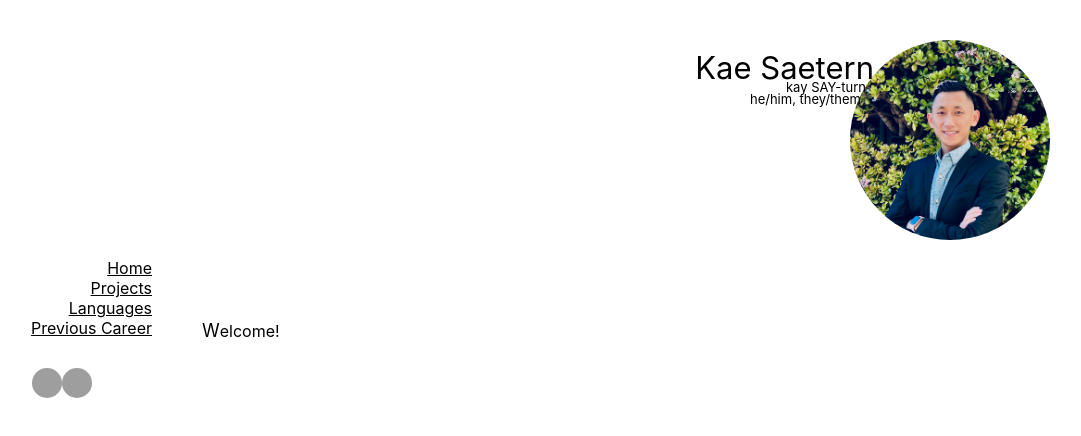
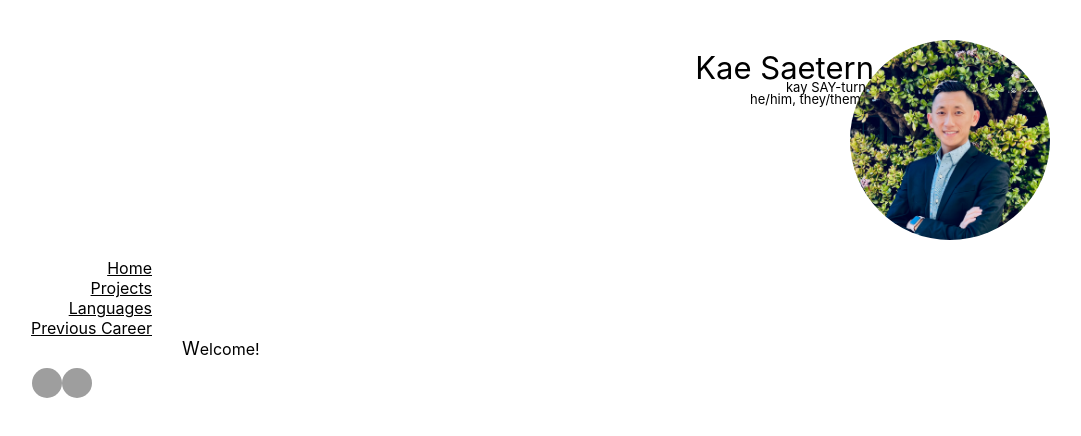
Before and after one commit to kaesae/Portfolio, a React (Create React App) app: page /previous-career in a window 1280 px wide. Shown: the top 436 px of the page, without its empty margins (166-1247 px from the left). Built offline with nearby package versions, Linux system fonts and the light colour scheme; grey boxes are pictures that could not be loaded.

Commit message:
aboutme changed to previous career, deployment successful

```diff
--- a/src/App.js
+++ b/src/App.js
@@ -1,5 +1,5 @@
 // Import Components and Files
-import AboutMe from "./Components/AboutMe/AboutMe";
+import PreviousCareer from "./Components/PreviousCareer/PreviousCareer";
 import Languages from "./Components/Languages/Languages";
 import Projects from "./Components/Projects";
 import Footer from "./Components/Footer/Footer";
@@ -29,7 +29,7 @@ function App() {
         <div className="routes">
           <Routes>
             <Route path="/" element={<Home />} />
-            <Route path="/previous-career" element={<AboutMe />} />
+            <Route path="/previous-career" element={<PreviousCareer />} />
             <Route path="/projects" element={<Projects />} />
             <Route path="/languages" element={<Languages />} />
           </Routes>
--- a/src/Components/AboutMe/AboutMe.js
+++ /dev/null
@@ -1,16 +0,0 @@
-import './AboutMe.css';
-
-
-const AboutMe = () => {
-    return (
-      <div className="aboutMeComponent">
-        <body className='aboutMeBody'><span className="first-letter">W</span>elcome!
-        <br />
-        <br />
-
-        </body>
-      </div>
-    );
-  };
-
-  export default AboutMe;
--- /dev/null
+++ b/src/Components/PreviousCareer/PreviousCareer.js
@@ -0,0 +1,16 @@
+import './PreviousCareer.css';
+
+
+const PreviousCareer = () => {
+    return (
+      <div className="previousCareerComponent">
+        <body className='previousCareer'><span className="first-letter">W</span>elcome!
+        <br />
+        <br />
+
+        </body>
+      </div>
+    );
+  };
+
+  export default PreviousCareer;
```
Also changed, not shown: src/Components/PreviousCareer/PreviousCareer.css (renamed from src/Components/AboutMe/AboutMe.css).
